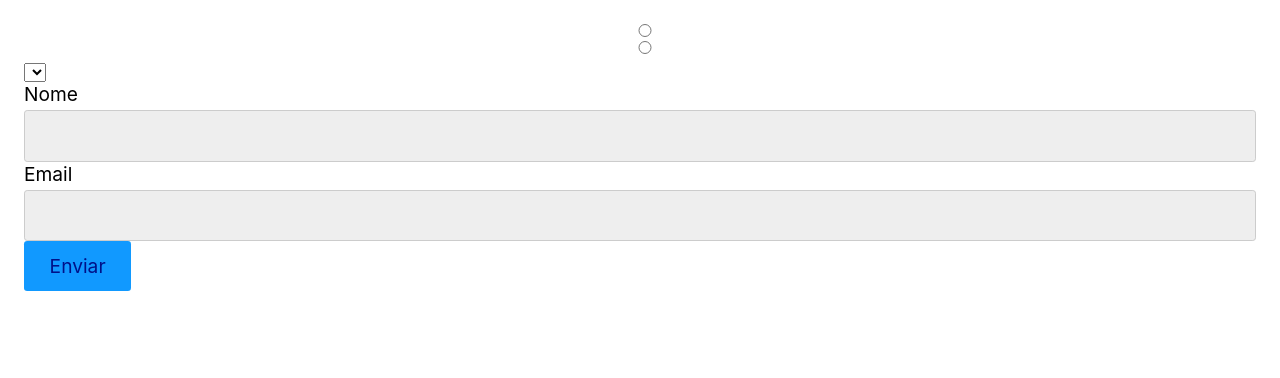
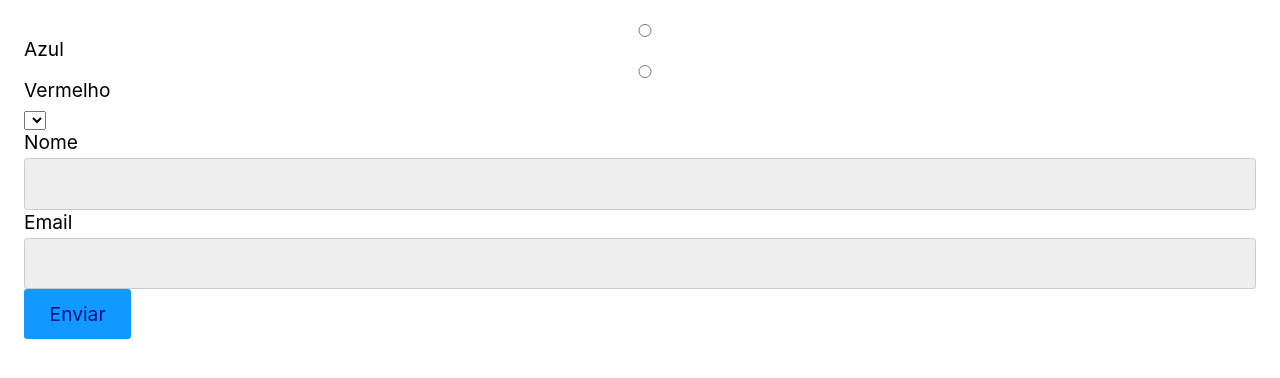
Before and after one commit to MarceloZanguettin/react_input_componentes, a React (Vite) app: page / in a window 1280 px wide. Shown: the top 378 px of the page. Built offline with nearby package versions, Linux system fonts and the light colour scheme.

Commit message:
Criado o reativo do Radio e otimizado

```diff
--- a/src/App.jsx
+++ b/src/App.jsx
@@ -7,10 +7,11 @@ const App = () => {
   const [nome, setNome] = React.useState('');
   const [email, setEmail] = React.useState('');
   const [produto, setProduto] = React.useState('');
+  const [cor, setCor] = React.useState('');
 
   return (
     <form>
-      <Radio />
+      <Radio options={['Azul', 'Vermelho']} value={cor} setValue={setCor} />
       <Select
         options={['smartphone', 'tablet']}
         value={produto}
--- a/src/Form/Radio.jsx
+++ b/src/Form/Radio.jsx
@@ -1,14 +1,19 @@
 import React from 'react';
 
-const Radio = () => {
+const Radio = ({ options, value, setValue }) => {
   return (
     <>
-      <label>
-        <input type="radio" />
-      </label>
-      <label>
-        <input type="radio" />
-      </label>
+      {options.map((option) => (
+        <label key={option}>
+          <input
+            type="radio"
+            value={option}
+            checked={value === option}
+            onChange={({ target }) => setValue(target.value)}
+          />
+          {option}
+        </label>
+      ))}
     </>
   );
 };
```
